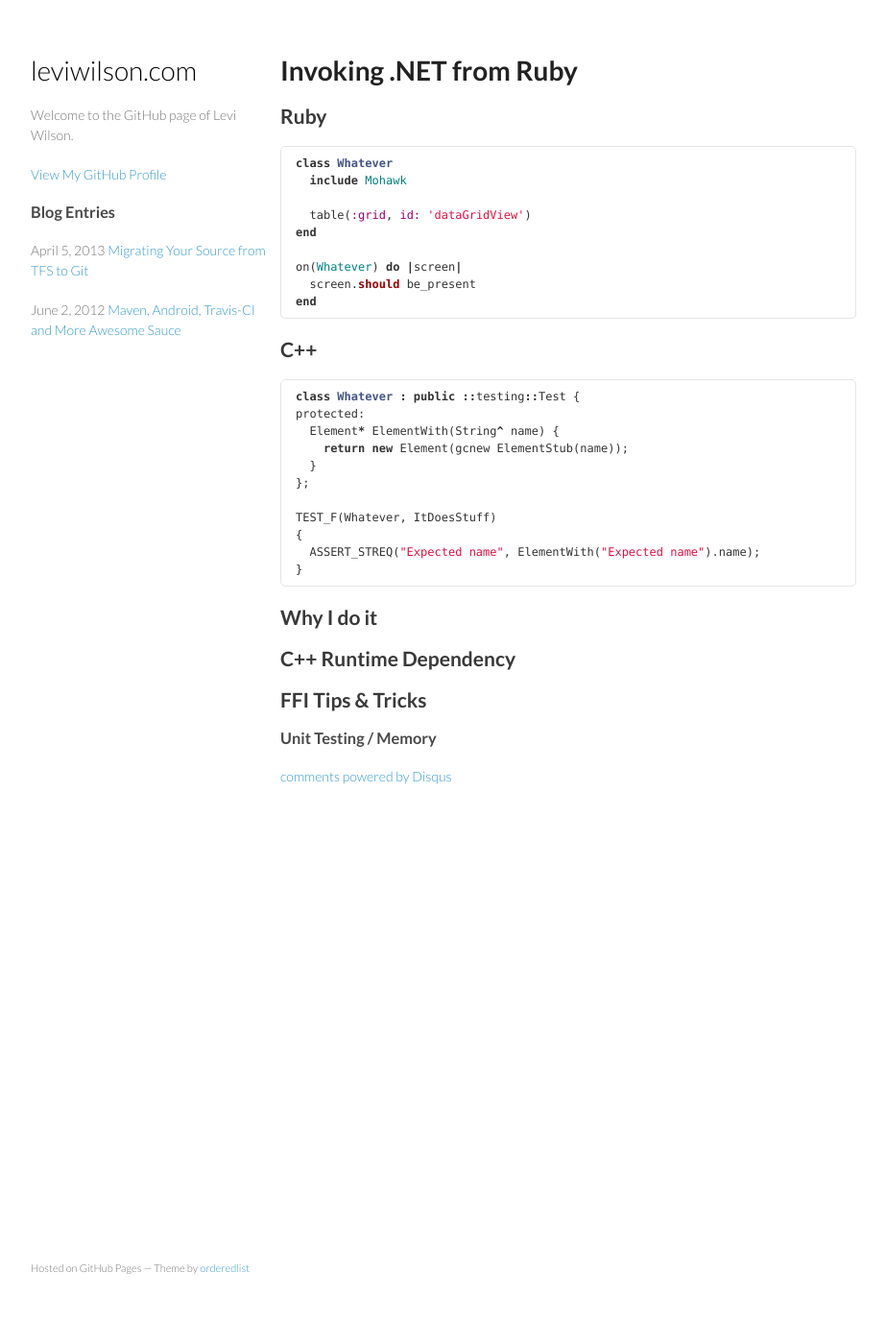
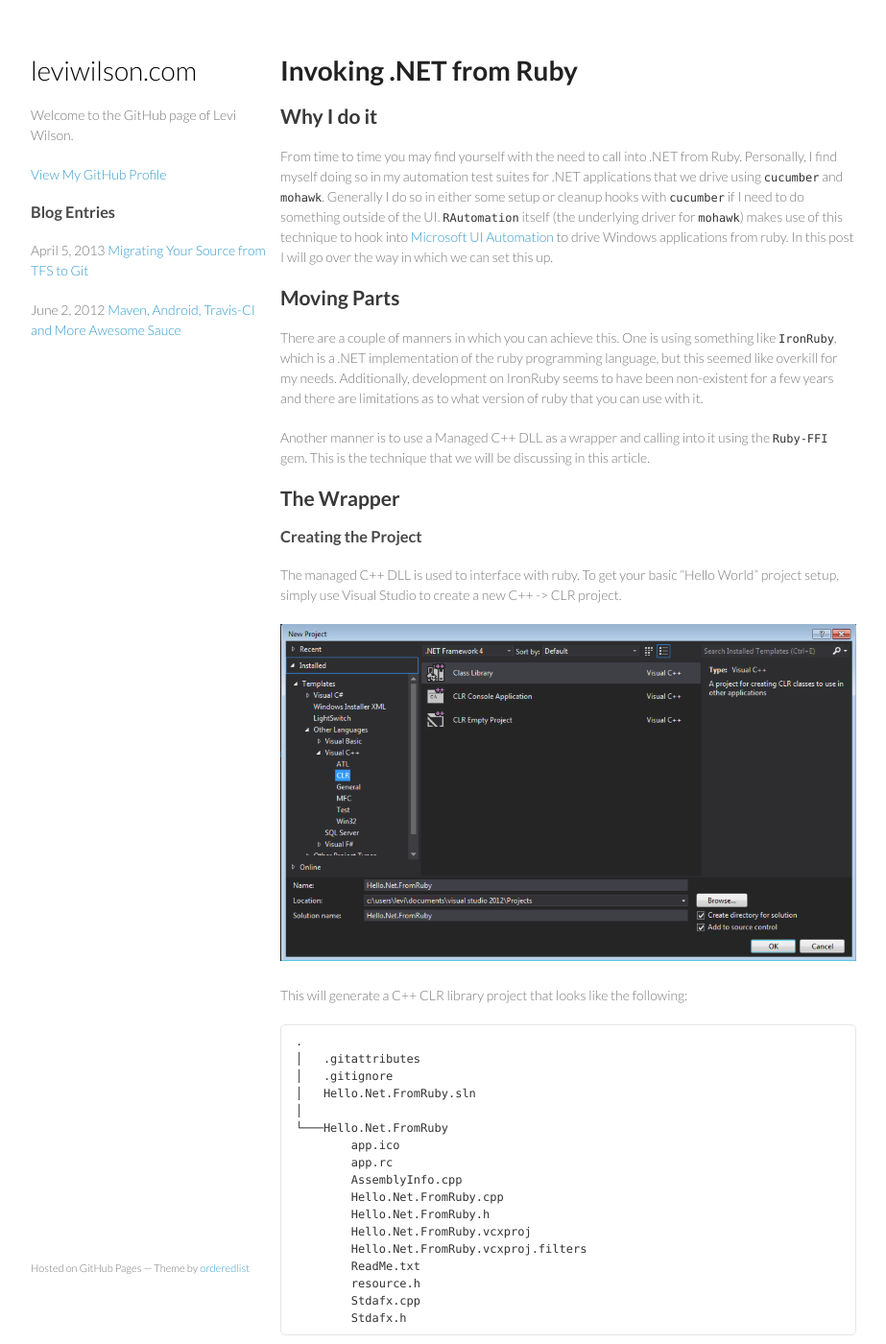
Before and after one commit to leviwilson/leviwilson.github.com, a Jekyll site: the page built from 2013-10-17-invoking-.net-from-ruby.md, in a window 1280 px wide and 1400 px high. Shown: the whole window at 96% size, without its empty margins (178-1101 px from the left). Built offline with Jekyll 4.4.1, drawn with Linux system fonts in a browser that asks for light colours; Markdown is read by kramdown in place of the engine named in the settings; comment, search, counter and statistics services are not loaded; some of the changed text lies outside the part shown.

Commit message:
started post for invoking .NET from ruby

````diff
--- a/2013-10-17-invoking-.net-from-ruby.md
+++ b/2013-10-17-invoking-.net-from-ruby.md
@@ -6,37 +6,107 @@
 
 # Invoking .NET from Ruby
 
-## Ruby
+## Why I do it
+
+From time to time you may find yourself with the need to call into .NET from Ruby. Personally, I find myself doing so in my automation test
+suites for .NET applications that we drive using `cucumber` and [`mohawk`](https://github.com/leviwilson/mohawk).
+Generally I do so in either some setup or cleanup hooks with `cucumber` if I need to do something outside of the UI. [`RAutomation`](https://github.com/jarmo/RAutomation)
+itself (the underlying driver for `mohawk`) makes use of this technique to hook into [Microsoft UI Automation](http://msdn.microsoft.com/en-us/library/ms747327.aspx)
+to drive Windows applications from ruby. In this post I will go over the way in which we can set this up.
+
+## Moving Parts
+
+There are a couple of manners in which you can achieve this. One is using something like [`IronRuby`](https://ironruby.codeplex.com/), which is a .NET implementation of the
+ruby programming language, but this seemed like overkill for my needs. Additionally, development on IronRuby seems to have been non-existent for a few years and there are limitations as to what version of ruby that you can use with it.
+
+Another manner is to use a Managed C++ DLL as a wrapper and calling into it using the [`Ruby-FFI`](https://github.com/ffi/ffi) gem. This is the technique that we will be discussing in this article.
+
+## The Wrapper
+
+### Creating the Project
+
+The managed C++ DLL is used to interface with ruby. To get your basic "Hello World" project setup, simply use Visual Studio to create a new C++ -> CLR project.
+
+![C++ .NET CLR Project](/images/dotnet_new_project.png)
+
+This will generate a C++ CLR library project that looks like the following:
+
+```
+.
+│   .gitattributes
+│   .gitignore
+│   Hello.Net.FromRuby.sln
+│
+└───Hello.Net.FromRuby
+        app.ico
+        app.rc
+        AssemblyInfo.cpp
+        Hello.Net.FromRuby.cpp
+        Hello.Net.FromRuby.h
+        Hello.Net.FromRuby.vcxproj
+        Hello.Net.FromRuby.vcxproj.filters
+        ReadMe.txt
+        resource.h
+        Stdafx.cpp
+        Stdafx.h
+```
+
+By default, this will create a manged C++ library project with nothing in the `Hello.Net.FromRuby.h` and `Hello.Net.FromRuby.cpp` with a managed class definition in it.
+
+### Hello World
+
+To get our "Hello, world!" application rolling, we simply need to export a method that we will be able to call from ruby. Modify the `.h` and `.cpp` files to look like the following:
+
+```c++
+// Hello.Net.FromRuby.h
+#pragma once
+
+using namespace System;
+
+extern "C" {
+  _declspec(dllexport) void Hello_DotNet_FromRuby(const char* message);
+}
+```
+
+```c++
+// Hello.Net.FromRuby.cpp
+#include "stdafx.h"
+
+#include "Hello.Net.FromRuby.h"
+
+void Hello_DotNet_FromRuby(const char* toWhom) {
+  Console::WriteLine("Hello, {0}!", gcnew String(toWhom));
+}
+```
+
+In order to call into our exported method from ruby, we will need to setup `ffi` like the following:
 
 ```ruby
-class Whatever
-  include Mohawk
+# hello_dotnet_fromruby.rb
+require 'ffi'
 
-  table(:grid, id: 'dataGridView')
-end
+module Library
+  extend FFI::Library
 
-on(Whatever) do |screen|
-  screen.should be_present
+  ffi_lib File.join(File.dirname(__FILE__), 'Debug/Hello.Net.FromRuby.dll')
+
+  attach_function :hello, :Hello_DotNet_FromRuby, [:string], :void
 end
 ```
 
-## C++
+After you've saved `hello_dotnet_fromruby.rb` you can run it in `irb` like so:
 
-```c++
-class Whatever : public ::testing::Test {
-protected:
-  Element* ElementWith(String^ name) {
-    return new Element(gcnew ElementStub(name));
-  }
-};
-
-TEST_F(Whatever, ItDoesStuff)
-{
-  ASSERT_STREQ("Expected name", ElementWith("Expected name").name);
-}
+```
+>> irb
+irb(main):001:0> load 'hello_dotnet_fromruby.rb'
+=> true
+irb(main):002:0> Library.hello 'World'
+Hello, World!
+=> nil
+irb(main):003:0>
 ```
 
-## Why I do it
+
 
 ## C++ Runtime Dependency
 
````
Also changed, not shown: images/dotnet_new_project.png (added).
